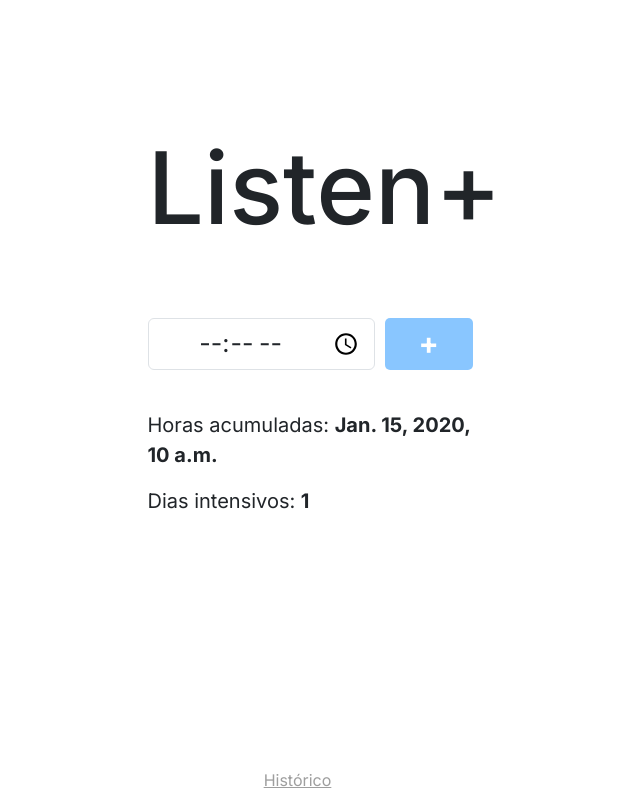
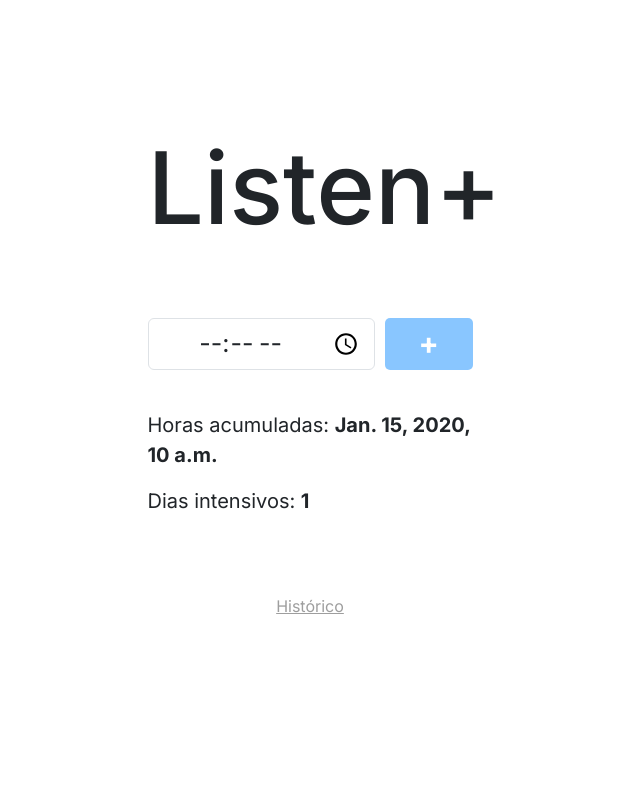
Before and after one commit to RodrigoLorensiMarques/Listen, a Django app: template home/templates/home.html in a window 1280 px wide. Shown: the whole page, without its empty margins (330-970 px from the left). Run offline with Django 5.2, Linux system fonts and the light colour scheme; the template is opened without the code that fills it: most values are stand-ins (such as "Sample title", 1, 10 or a date in 2020).

Commit message:
Update style.css

```diff
--- a/home/static/style.css
+++ b/home/static/style.css
@@ -1,4 +1,7 @@
-
+html, body {
+    height: 100%;
+    margin: 0;
+}
 
 
 body{
@@ -72,15 +75,14 @@ p{
 }
 
 .controle{
-    margin-bottom: 150px;
+    margin-bottom: 30px;
 }
 
 footer {
     text-align: center;
-    position: absolute;
-    bottom: 0;
-    width: 300px;
+    width: 100%;
     height: 2rem;
+    margin-top: auto;
   }
 
   footer a{
```
